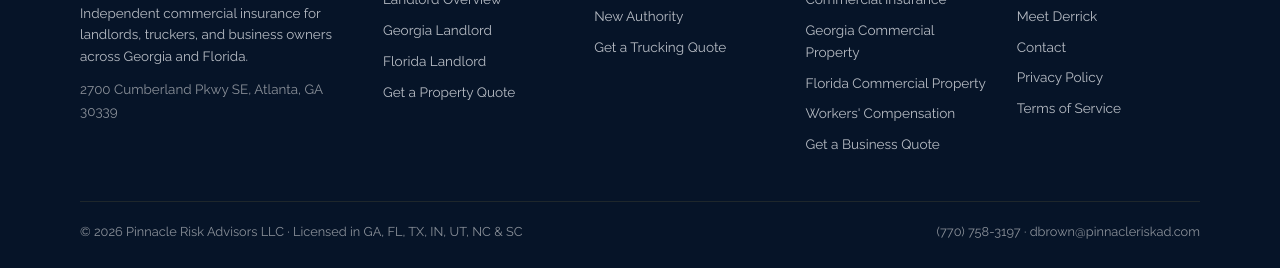
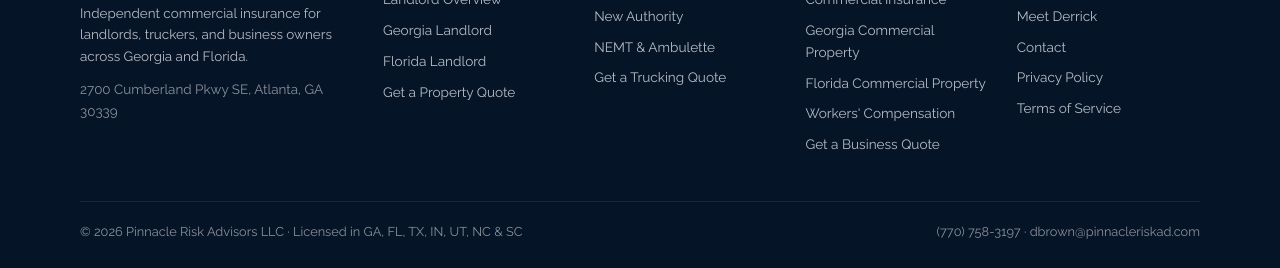
Before and after one commit to dbrown-crypto/pinnacleriskad, a plain HTML site: page landlord-insurance-florida.html in a window 1280 px wide. Shown: the part 8372-8640 px from the top of the page. Drawn offline with nearby package versions, Linux system fonts and the light colour scheme; a web font is replaced by a local one.

Commit message:
Update trucking section with NEMT & Ambulette link

```diff
--- a/landlord-insurance-florida.html
+++ b/landlord-insurance-florida.html
@@ -641,7 +641,7 @@
 <p>Independent commercial insurance for landlords, truckers, and business owners across Georgia and Florida.</p>
 <p class="praft-addr">2700 Cumberland Pkwy SE, Atlanta, GA 30339</p></div>
 <div><h5>Property &amp; Landlord</h5><a href="/landlord.html">Landlord Overview</a><a href="/landlord-insurance-georgia.html">Georgia Landlord</a><a href="/landlord-insurance-florida.html">Florida Landlord</a><a href="/landlord-insurance-quote.html">Get a Property Quote</a></div>
-<div><h5>Trucking</h5><a href="/trucking.html">Trucking Overview</a><a href="/new-authority-trucking-insurance.html">New Authority</a><a href="/trucking-quote.html">Get a Trucking Quote</a></div>
+<div><h5>Trucking</h5><a href="/trucking.html">Trucking Overview</a><a href="/new-authority-trucking-insurance.html">New Authority</a><a href="/nemt-insurance.html">NEMT &amp; Ambulette</a><a href="/trucking-quote.html">Get a Trucking Quote</a></div>
 <div><h5>Business &amp; Commercial</h5><a href="/quote.html">Commercial Insurance</a><a href="/commercial-property-insurance-georgia.html">Georgia Commercial Property</a><a href="/commercial-property-insurance-florida.html">Florida Commercial Property</a><a href="/quote.html?coverage=workers-comp">Workers' Compensation</a><a href="/quote.html?coverage=commercial">Get a Business Quote</a></div>
 <div><h5>Company</h5><a href="/#founder">About</a><a href="/#founder">Meet Derrick</a><a href="/quote.html">Contact</a><a href="/privacy-policy.html">Privacy Policy</a><a href="/terms-of-service.html">Terms of Service</a></div>
 </div><div class="praft-bot"><span>&copy; 2026 Pinnacle Risk Advisors LLC &middot; Licensed in GA, FL, TX, IN, UT, NC &amp; SC</span><span>(770) 758-3197 &middot; dbrown@pinnacleriskad.com</span></div></div></div><script id="pra-chrome-js">(function(){
```
